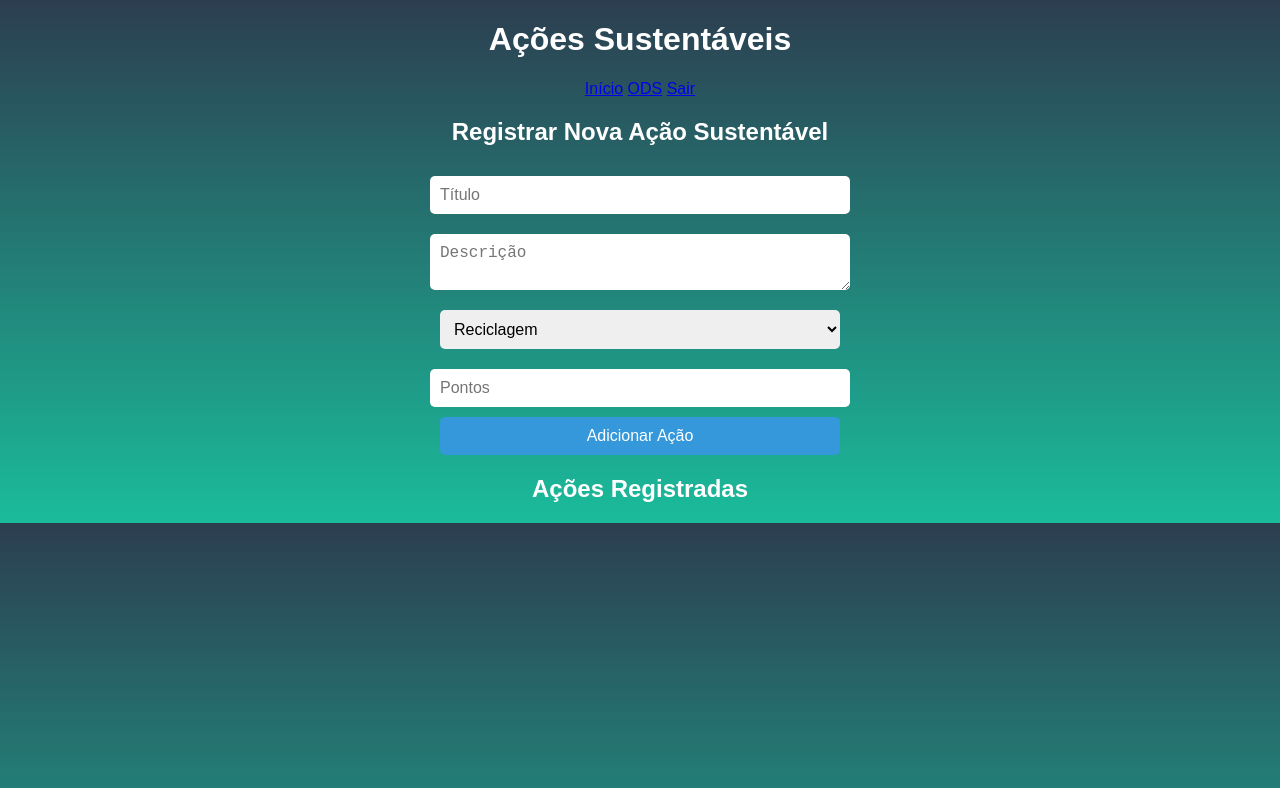
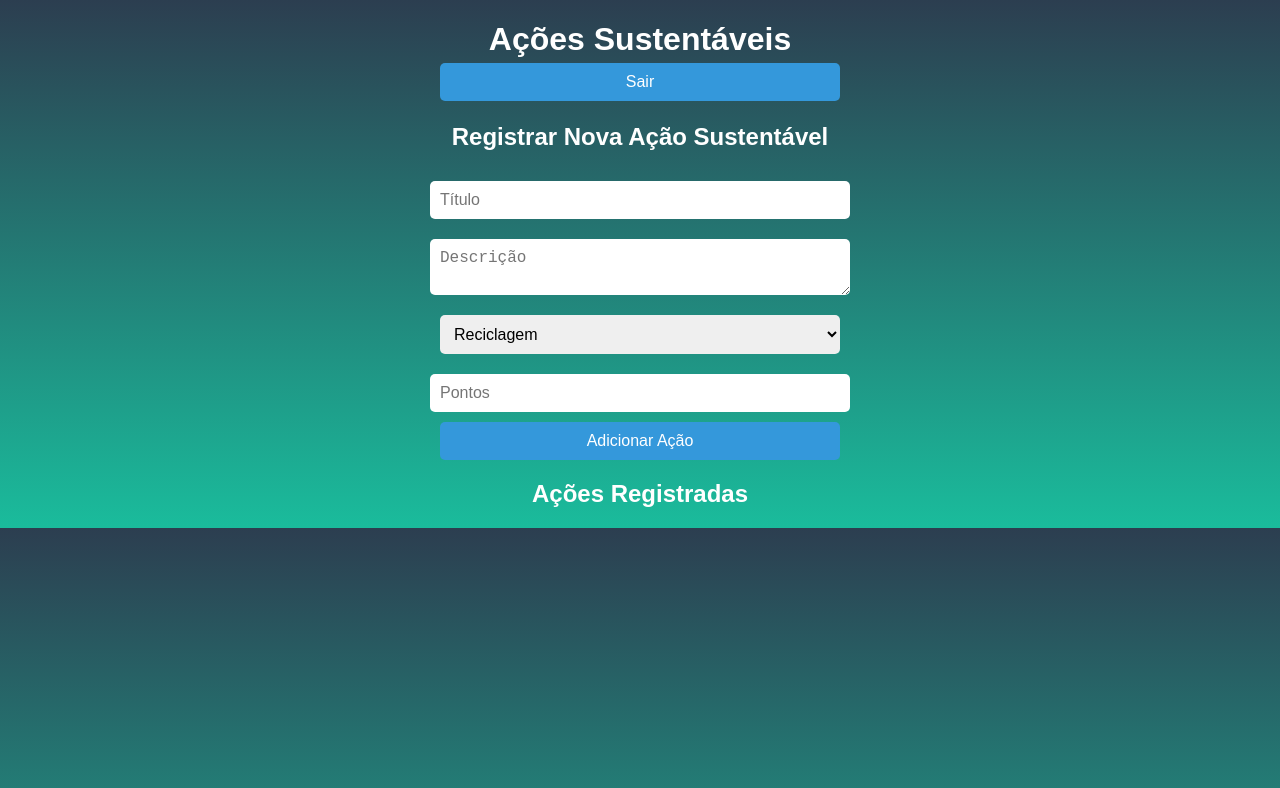
Before and after one commit to CatalaAlfrades/Sutentable-API-project-oficial-, a plain HTML site: page frontend/pages/ods.html in a window 1280 px wide. Drawn offline with Linux system fonts and the light colour scheme; no server answers; sample sign-in values are in the browser's storage.

Commit message:
Update ods.html

```diff
--- a/frontend/pages/ods.html
+++ b/frontend/pages/ods.html
@@ -8,11 +8,9 @@
 </head>
 <body>
     <header>
-        <h1 class="h1">Ações Sustentáveis</h1>
+        <h1 class="h1">Ações Sustentáveis</button>
         <nav>
-            <a href="index.html">Início</a>
-            <a href="ods.html">ODS</a>
-            <a href="login.html" id="logout">Sair</a>
+            <button href="login.html" id="logout">Sair</a>
         </nav>
     </header>
 
```
